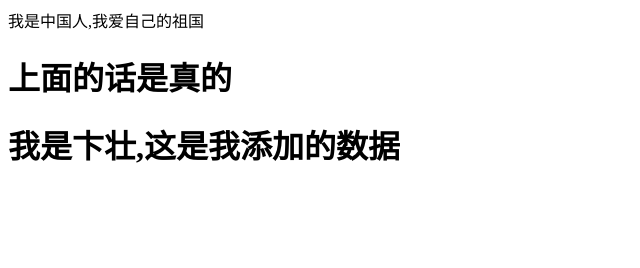
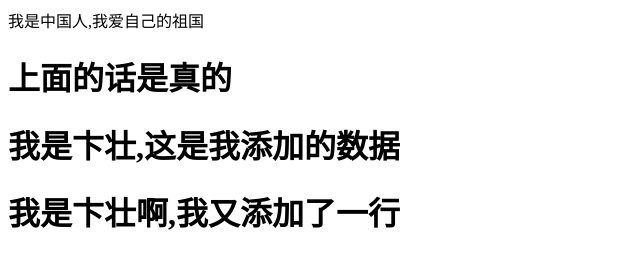
Before and after one commit to Bian-Zhuang/Demo, a plain HTML site: page index.html in a window 1280 px wide. Shown: the whole page, without its empty margins (0-640 px from the left). Drawn offline with Linux system fonts and the light colour scheme.

Commit message:
又添加了一行

```diff
--- a/index.html
+++ b/index.html
@@ -9,5 +9,6 @@
     <div>我是中国人,我爱自己的祖国</div>
     <h1>上面的话是真的</h1>
     <h1>我是卞壮,这是我添加的数据</h1>
+    <h1>我是卞壮啊,我又添加了一行</h1>
 </body>
 </html>
```
